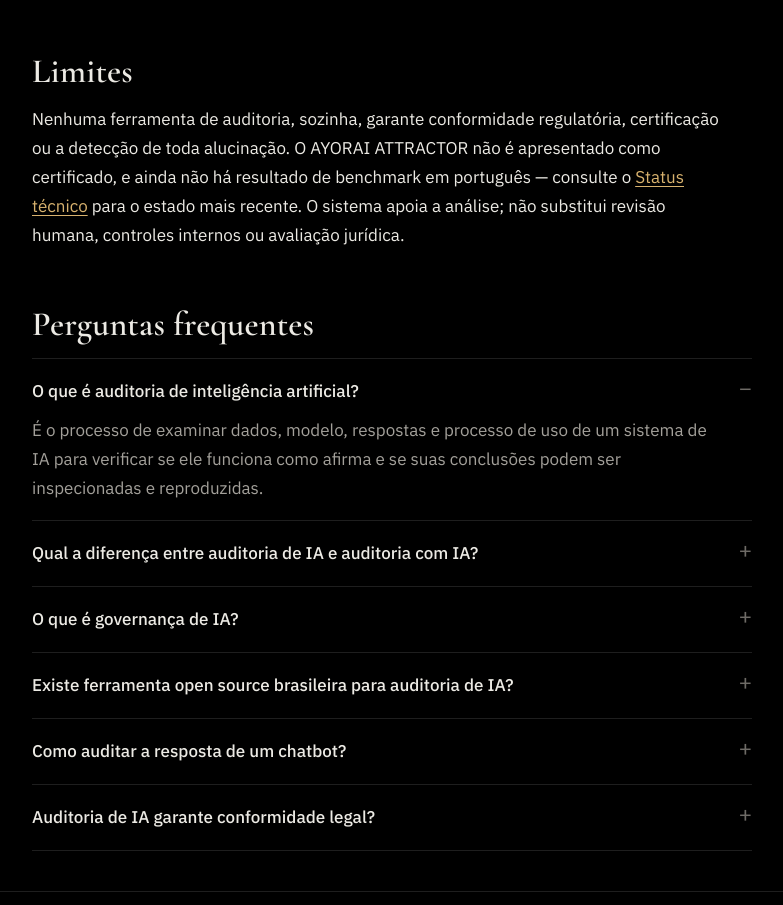
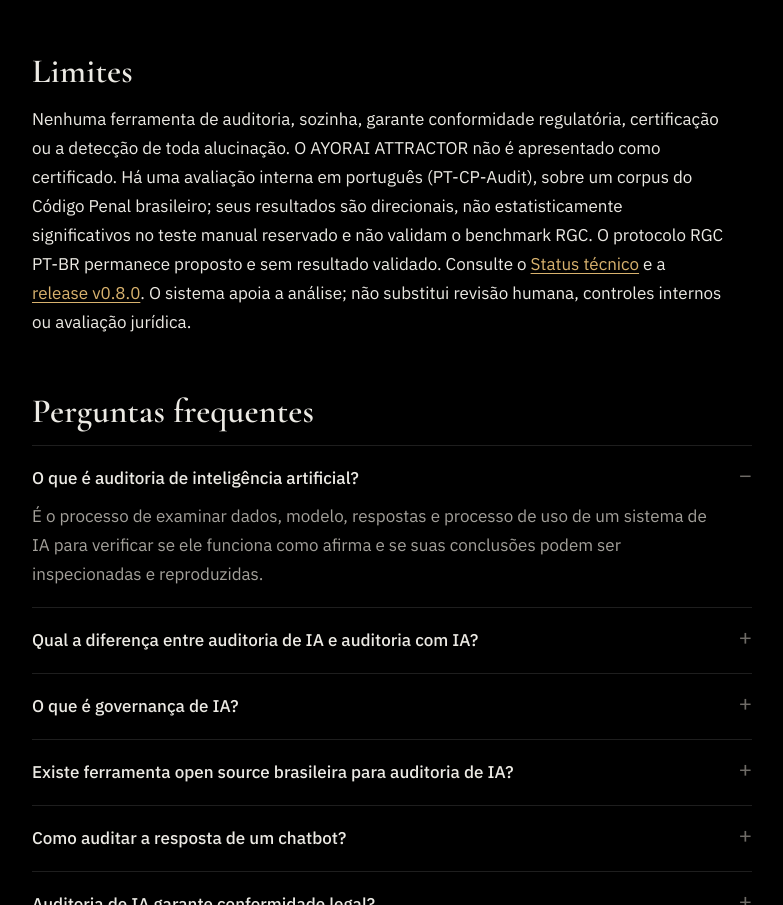
Before and after one commit to Ayorinha/ayorai-opensearch, a plain HTML site: page auditoria-de-inteligencia-artificial/index.html in a window 1280 px wide. Shown: the part 4849-5754 px from the top of the page, without its empty margins (248-1031 px from the left). Drawn offline with nearby package versions, Linux system fonts and the light colour scheme.

Commit message:
site: align v0.8.0 status and AI-readable metadata (auditoria-de-inteligencia-artificial/index.html)

```diff
--- a/auditoria-de-inteligencia-artificial/index.html
+++ b/auditoria-de-inteligencia-artificial/index.html
@@ -229,7 +229,7 @@
   <p>O ecossistema aberto de auditoria de IA também inclui o programa de ferramentas abertas de auditoria apoiado pela <a href="https://www.mozillafoundation.org/en/what-we-fund/oat">Mozilla Foundation</a> e os recursos da <a href="https://openmined.org/for-ai-auditors/">OpenMined</a> voltados a auditores. Para uma visão acadêmica do campo, veja o estudo <a href="https://arxiv.org/abs/2206.10613">"The Right Tool for the Job: Open-Source Auditing Tools in Machine Learning"</a>. Essas iniciativas cobrem camadas diferentes e se complementam.</p>
 
   <h2 id="limites">Limites</h2>
-  <p>Nenhuma ferramenta de auditoria, sozinha, garante conformidade regulatória, certificação ou a detecção de toda alucinação. O AYORAI ATTRACTOR não é apresentado como certificado, e ainda não há resultado de benchmark em português — consulte o <a href="https://github.com/Ayorinha/ayorai-opensearch/blob/main/docs/STATUS.md">Status técnico</a> para o estado mais recente. O sistema apoia a análise; não substitui revisão humana, controles internos ou avaliação jurídica.</p>
+  <p>Nenhuma ferramenta de auditoria, sozinha, garante conformidade regulatória, certificação ou a detecção de toda alucinação. O AYORAI ATTRACTOR não é apresentado como certificado. Há uma avaliação interna em português (PT-CP-Audit), sobre um corpus do Código Penal brasileiro; seus resultados são direcionais, não estatisticamente significativos no teste manual reservado e não validam o benchmark RGC. O protocolo RGC PT-BR permanece proposto e sem resultado validado. Consulte o <a href="https://github.com/Ayorinha/ayorai-opensearch/blob/main/docs/STATUS.md">Status técnico</a> e a <a href="https://github.com/Ayorinha/ayorai-opensearch/releases/tag/v0.8.0">release v0.8.0</a>. O sistema apoia a análise; não substitui revisão humana, controles internos ou avaliação jurídica.</p>
 
   <h2 id="faq">Perguntas frequentes</h2>
   <details open><summary>O que é auditoria de inteligência artificial?</summary><p>É o processo de examinar dados, modelo, respostas e processo de uso de um sistema de IA para verificar se ele funciona como afirma e se suas conclusões podem ser inspecionadas e reproduzidas.</p></details>
```
